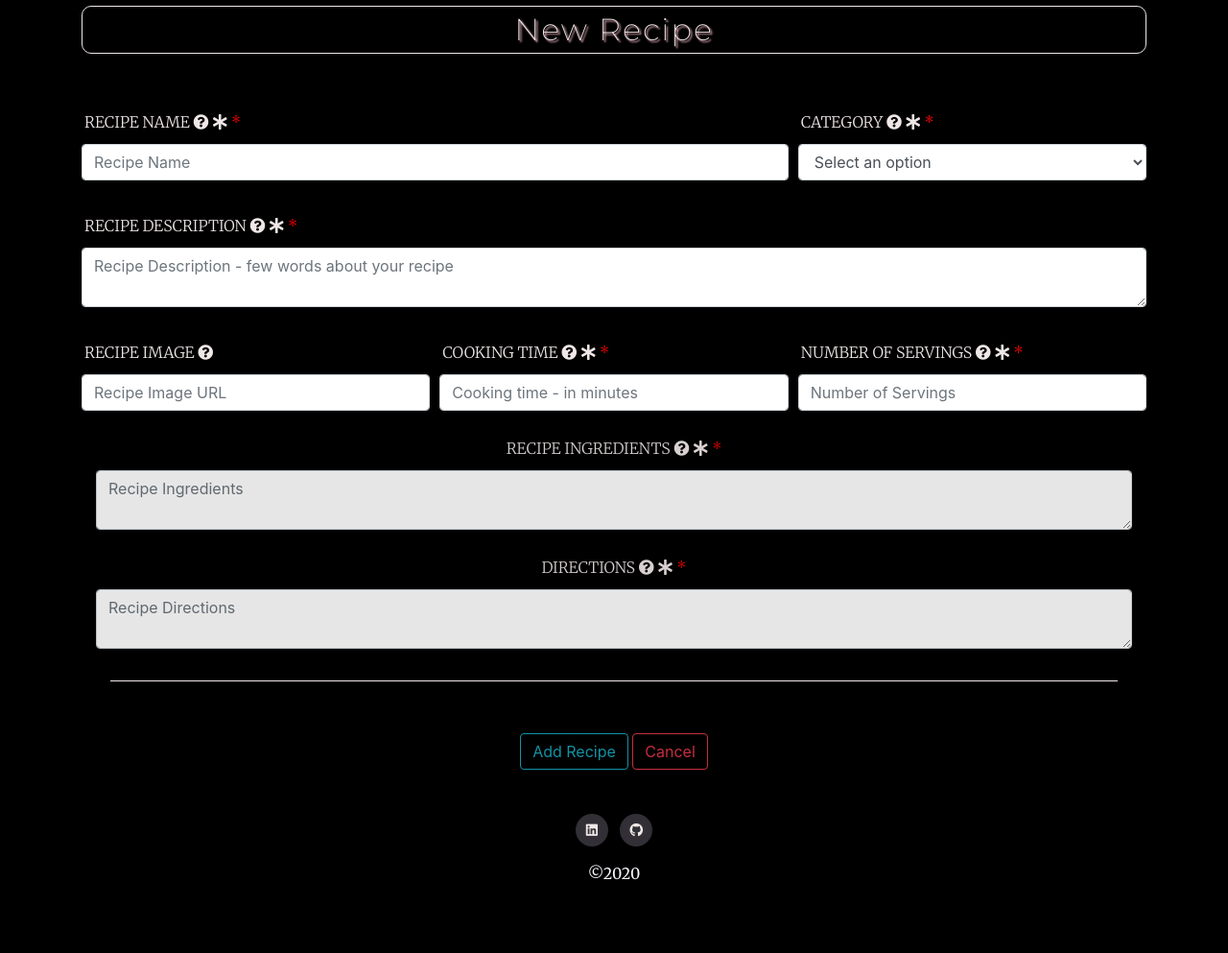
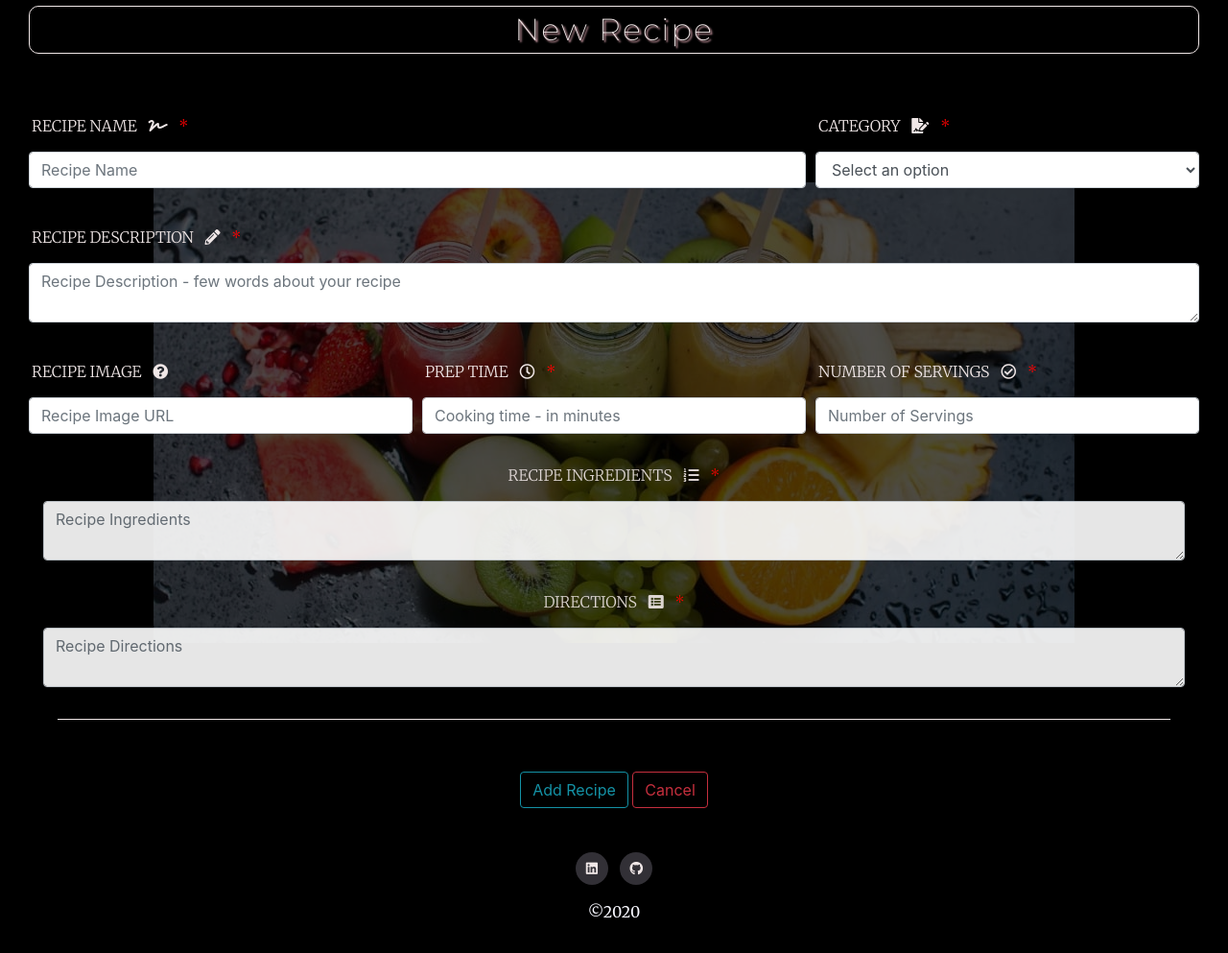
Before and after one commit to sneachda/juicebar-ms3, a Flask app: page /add_recipe in a window 1280 px wide. Shown: the part 100-1093 px from the top of the page at 96% size. Before the commit the page ends 1017 px from the top, so only its background shows below. Run offline with Flask 2, Linux system fonts and the light colour scheme; the visitor is signed in with stand-in values (Sample User, id 1); a database or web service that is not in the repository returns one stand-in record (values such as "Sample title"); some libraries are stand-ins or nearby versions.

Commit message:
add recipe and edit recipe forms updated

```diff
--- a/app.py
+++ b/app.py
@@ -4,6 +4,7 @@ from flask_pymongo import PyMongo, pymongo
 from flask_bcrypt import Bcrypt
 from forms import RegistrationForm, LoginForm, RecipeForm
 import math
+from werkzeug.http import dump_cookie
 from bson.objectid import ObjectId
 if os.path.exists("env.py"):
     import env
@@ -249,6 +250,18 @@ def logout():
         return redirect(url_for('index'))
 
 
+def set_cookie(response, *args, **kwargs):
+    cookie = dump_cookie(*args, **kwargs)
+
+    if 'samesite' in kwargs and kwargs['samesite'] is None:
+        cookie = "{}; {}".format(cookie, b'SameSite=None'.decode('latin1'))
+
+    response.headers.add(
+        'Set-Cookie',
+        cookie
+    )
+
+
 if __name__ == '__main__':
     app.run(host=os.getenv("IP", "0.0.0.0"),
             port=int(os.getenv("PORT", "5000")),
--- a/static/css/style.css
+++ b/static/css/style.css
@@ -249,6 +249,26 @@ hr {
     padding-left: 30px;
 }
 
+.container-add {
+    position: relative;
+    display: block;
+}
+
+.container-add::after {
+    content: "";
+    background-image: url('../img/background.jpg');
+    background-repeat: no-repeat;
+    opacity: 0.3;
+    top: 0;
+    left: 0;
+    bottom: 0;
+    right: 0;
+    position: absolute;
+    z-index: -1;
+    background-position: center;
+}
+
+
 
 .form-group {
     text-align: center;
@@ -279,12 +299,10 @@ hr {
 }
 
 .container-full_page {
-    position: relative;
     padding-top: 10px;
-    padding-right: 30px;
-    padding-left: 30px;
     border: 1px solid #F0E7E7;
     border-radius: 10px;
+    width: 95%;
 }
 
 .pagination li a {
@@ -365,3 +383,13 @@ hr {
 
 
 /*----------------------------------------------------Media Queries */
+
+@media (max-width: 768px) {
+    .title {
+        font-size: 38px;
+    }
+
+    .main-p {
+        font-size: 20px;
+    }
+}
--- a/templates/add_recipe.html
+++ b/templates/add_recipe.html
@@ -4,7 +4,7 @@
     <!--Add Recipe-->
 
     <section id="new-recipe">
-        <div class="container">
+        <div class="container-fluid container-add">
             <form action="{{ url_for('insert_recipe') }}" method="POST">
                 {{ form.hidden_tag() }}
                 <div class="row">
@@ -14,15 +14,15 @@
                 </div>
                 <div class="form-row mt-4">
                     <div class="col-sm-8 mt-4">
-                        <label class="required recipe-p uppercase" for="recipe_name"> Recipe Name <i
-                                class="fas fa-question-circle"></i>
-                            <i class="fas fa-asterisk"></i></label>
+                        <label class="required recipe-p uppercase" for="recipe_name"> Recipe Name
+                             <i class="fas fa-signature p-2"></i>
+                        </label>
                         {{ form.recipe_name(placeholder="Recipe Name", id="recipe_name", class="validate form-control", type="text") }}
                     </div>
                     <div class="col-sm-4 mt-4">
-                        <label class="required recipe-p uppercase" for="recipe_category"> Category <i
-                                class="fas fa-question-circle"></i>
-                            <i class="fas fa-asterisk"></i></label>
+                        <label class="required recipe-p uppercase" for="recipe_category"> Category
+                            <i class="fas fa-file-signature p-2"></i>
+                        </label>
 
                         <select id="category_name" name="category_name" class="validate form-control" required>
                             <option value="" disabled selected>Select an option</option>
@@ -34,45 +34,46 @@
                 </div>
                 <div class="form-row mt-4">
                     <div class="col-sm-12 mt-2">
-                        <label class="required recipe-p uppercase" for="recipe_description"> Recipe Description <i
-                                class="fas fa-question-circle"></i>
-                            <i class="fas fa-asterisk"></i></label>
+                        <label class="required recipe-p uppercase" for="recipe_description"> Recipe Description
+                            <i class="fas fa-pencil-alt p-2"></i>
+                        </label>
                         {{ form.recipe_description(placeholder="Recipe Description - few words about your recipe", id="recipe_description", class="validate form-control", type="text") }}
                     </div>
                 </div>
                 <div class="form-row mt-4">
                     <div class="col-sm-12 col-md-4 mt-2">
-                        <label class="recipe-p uppercase" for="prep_time"> Recipe Image <i class="fas fa-question-circle"></i>
+                        <label class="recipe-p uppercase" for="prep_time"> Recipe Image
+                            <i class="fas fa-question-circle p-2"></i>
                         </label>
                         {{ form.recipe_image(placeholder="Recipe Image URL", id="recipe_image", class="validate form-control") }}
                     </div>
                     <div class="col-sm-12 col-md-4 mt-2">
-                        <label class="required recipe-p uppercase" for="prep_time"> Cooking Time <i
-                                class="fas fa-question-circle"></i>
-                            <i class="fas fa-asterisk"></i></label>
+                        <label class="required recipe-p uppercase" for="prep_time"> Prep Time
+                            <i class="far fa-clock p-2"></i>
+                        </label>
                         {{ form.prep_time(placeholder="Cooking time - in minutes", id="prep_time", class="validate form-control", type="number") }}
                     </div>
                     <div class="col-sm-12 col-md-4 mt-2">
-                        <label class="required recipe-p uppercase" for="it_serves"> Number of Servings <i
-                                class="fas fa-question-circle"></i>
-                            <i class="fas fa-asterisk"></i></label>
+                        <label class="required recipe-p uppercase" for="it_serves"> Number of Servings
+                            <i class="far fa-check-circle p-2"></i>
+                        </label>
 
                         {{ form.it_serves(placeholder="Number of Servings", id="it_serves", class="validate form-control", type="number") }}
                     </div>
                 </div>
                 <div class="col-sm-12 mt-4">
                     <div class="form-group form-label">
-                        <label class="required recipe-p uppercase" for="recipe_ingredients"> Recipe Ingredients <i
-                                class="fas fa-question-circle"></i>
-                            <i class="fas fa-asterisk"></i></label>
+                        <label class="required recipe-p uppercase" for="recipe_ingredients"> Recipe Ingredients
+                            <i class="fas fa-list-ol p-2"></i>
+                        </label>
                         {{ form.recipe_ingredients(placeholder="Recipe Ingredients", id="recipe_ingredients", class="validate form-control", type="text") }}
                     </div>
                 </div>
                 <div class="col-sm-12 mt-4">
                     <div class="form-group form-label">
-                        <label class="required recipe-p uppercase" for="recipe_method"> Directions <i
-                                class="fas fa-question-circle"></i>
-                            <i class="fas fa-asterisk"></i></label>
+                        <label class="required recipe-p uppercase" for="recipe_method"> Directions
+                            <i class="fas fa-list-alt p-2"></i>
+                        </label>
                         {{ form.recipe_method(placeholder="Recipe Directions", id="recipe_method", class="validate form-control", type="text") }}
                     </div>
                 </div>
```
Also changed, not shown: templates/edit_recipe.html (+23 -16 lines), templates/recipe_full_page.html (+11 -6 lines), static/img/background.jpg (added).
